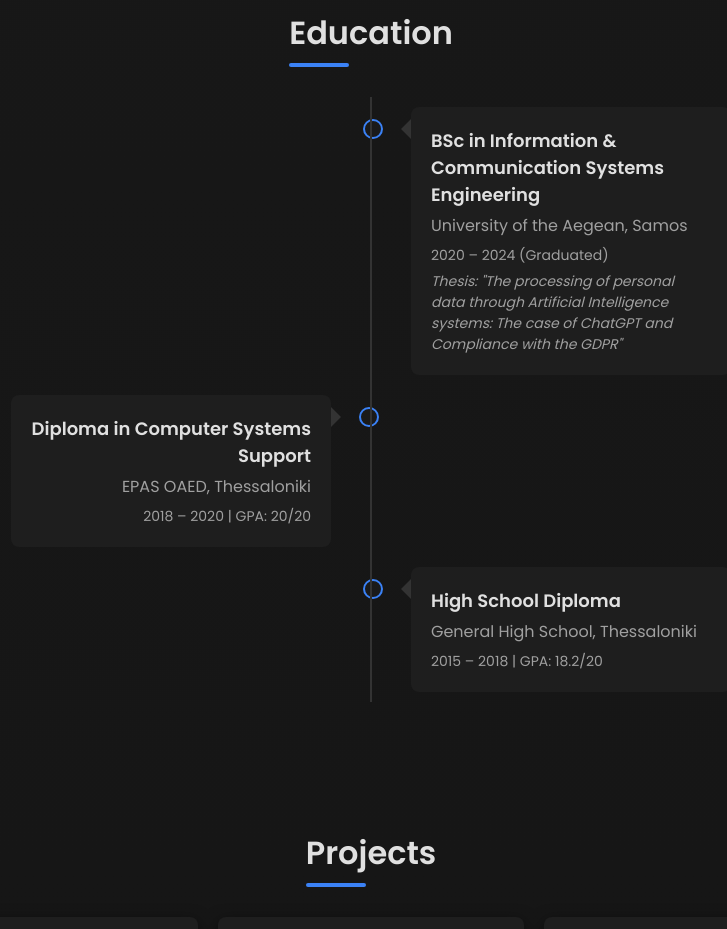
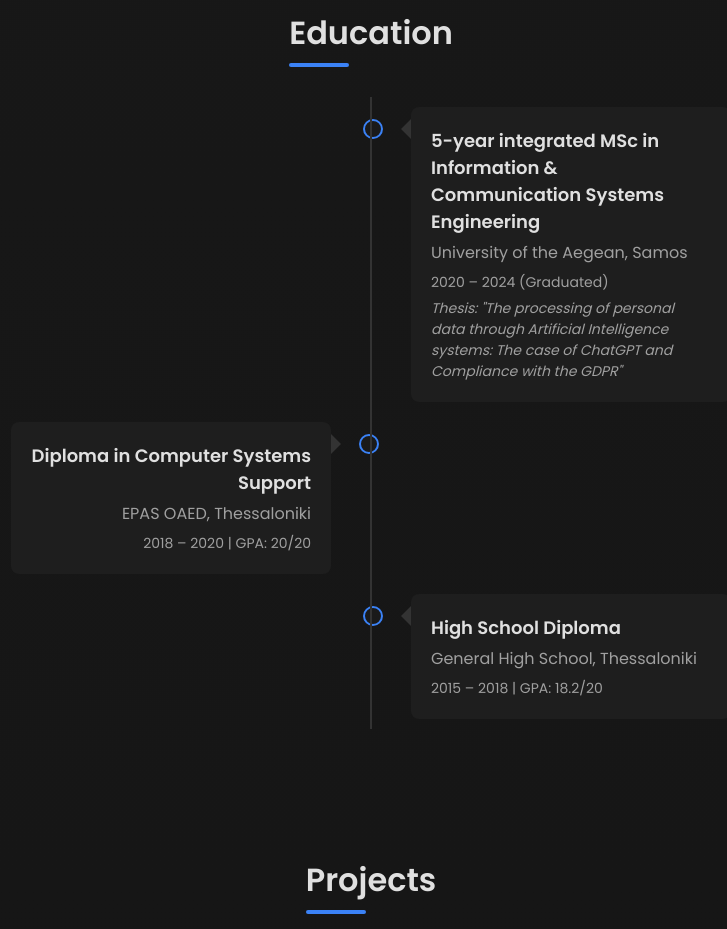
Before and after one commit to sstogia/SofSto.github.io, a plain HTML site: page index.html in a window 1280 px wide. Shown: the part 1880-2809 px from the top of the page, without its empty margins (269-996 px from the left). Drawn offline with nearby package versions, Linux system fonts and the light colour scheme.

Commit message:
Update index.html

```diff
--- a/index.html
+++ b/index.html
@@ -534,7 +534,7 @@
           exp4_company: "EBETH, Thessaloniki",
           exp4_date: "Oct 2018 – Jun 2020",
           education_title: "Education",
-          edu1_degree: "BSc in Information & Communication Systems Engineering",
+          edu1_degree: "5-year integrated MSc in Information & Communication Systems Engineering",
           edu1_university: "University of the Aegean, Samos",
           edu1_date: "2020 – 2024 (Graduated)",
           edu1_thesis: `Thesis: "The processing of personal data through Artificial Intelligence systems: The case of ChatGPT and Compliance with the GDPR"`,
```
